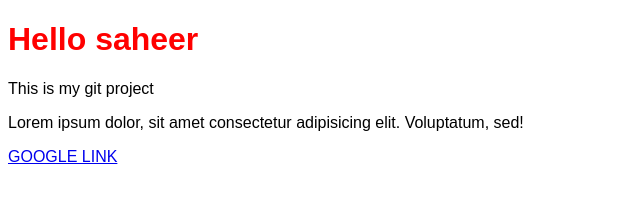
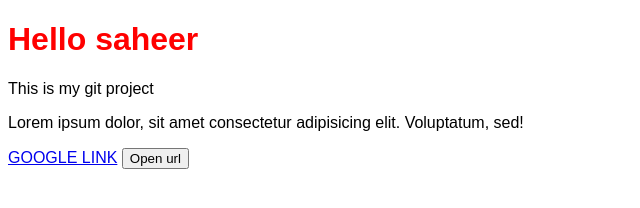
Before and after one commit to DevSaheerHost/datewithgit-sample, a plain HTML site: page index.html in a window 1280 px wide. Shown: the whole page, without its empty margins (0-640 px from the left). Drawn offline with Linux system fonts and the light colour scheme.

Commit message:
Open button added

```diff
--- a/index.html
+++ b/index.html
@@ -14,5 +14,6 @@
     </p>
 
     <a href="google.com">GOOGLE LINK</a>
+    <button>Open url</button>
 </body>
 </html>
```
